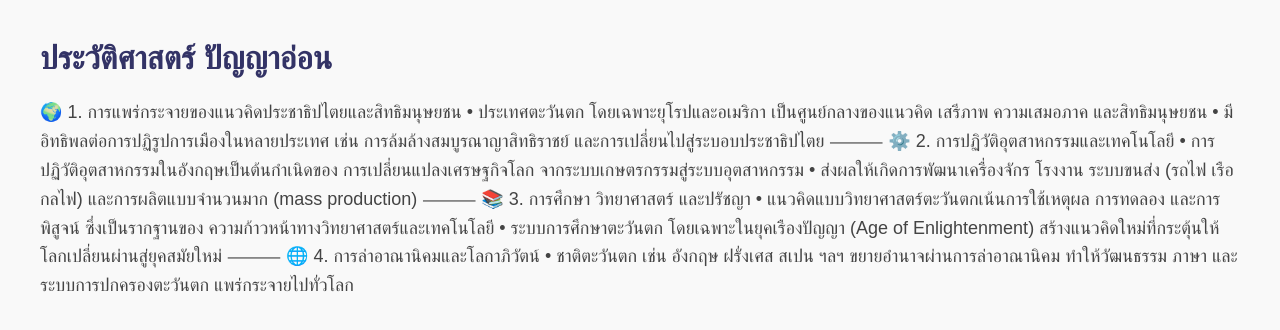
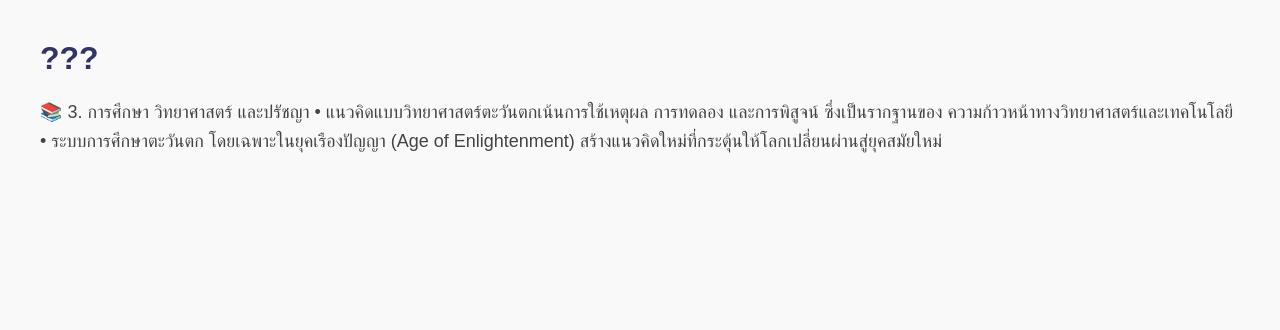
Before and after one commit to photo001-cpss/test-gui, a plain HTML site: page index.html in a window 1280 px wide. Drawn offline with Linux system fonts and the light colour scheme.

Commit message:
Update index.html

```diff
--- a/index.html
+++ b/index.html
@@ -22,28 +22,11 @@
     </style>
 </head>
 <body>
-    <h1>ประวัติศาสตร์ ปัญญาอ่อน</h1>
+    <h1>???</h1>
     <p>
-        🌍 1. การแพร่กระจายของแนวคิดประชาธิปไตยและสิทธิมนุษยชน
-	•	ประเทศตะวันตก โดยเฉพาะยุโรปและอเมริกา เป็นศูนย์กลางของแนวคิด เสรีภาพ ความเสมอภาค และสิทธิมนุษยชน
-	•	มีอิทธิพลต่อการปฏิรูปการเมืองในหลายประเทศ เช่น การล้มล้างสมบูรณาญาสิทธิราชย์ และการเปลี่ยนไปสู่ระบอบประชาธิปไตย
-
-⸻
-
-⚙️ 2. การปฏิวัติอุตสาหกรรมและเทคโนโลยี
-	•	การปฏิวัติอุตสาหกรรมในอังกฤษเป็นต้นกำเนิดของ การเปลี่ยนแปลงเศรษฐกิจโลก จากระบบเกษตรกรรมสู่ระบบอุตสาหกรรม
-	•	ส่งผลให้เกิดการพัฒนาเครื่องจักร โรงงาน ระบบขนส่ง (รถไฟ เรือกลไฟ) และการผลิตแบบจำนวนมาก (mass production)
-
-⸻
-
 📚 3. การศึกษา วิทยาศาสตร์ และปรัชญา
 	•	แนวคิดแบบวิทยาศาสตร์ตะวันตกเน้นการใช้เหตุผล การทดลอง และการพิสูจน์ ซึ่งเป็นรากฐานของ ความก้าวหน้าทางวิทยาศาสตร์และเทคโนโลยี
 	•	ระบบการศึกษาตะวันตก โดยเฉพาะในยุคเรืองปัญญา (Age of Enlightenment) สร้างแนวคิดใหม่ที่กระตุ้นให้โลกเปลี่ยนผ่านสู่ยุคสมัยใหม่
-
-⸻
-
-🌐 4. การล่าอาณานิคมและโลกาภิวัตน์
-	•	ชาติตะวันตก เช่น อังกฤษ ฝรั่งเศส สเปน ฯลฯ ขยายอำนาจผ่านการล่าอาณานิคม ทำให้วัฒนธรรม ภาษา และระบบการปกครองตะวันตก แพร่กระจายไปทั่วโลก
     </p>
 </body>
 </html>
```
